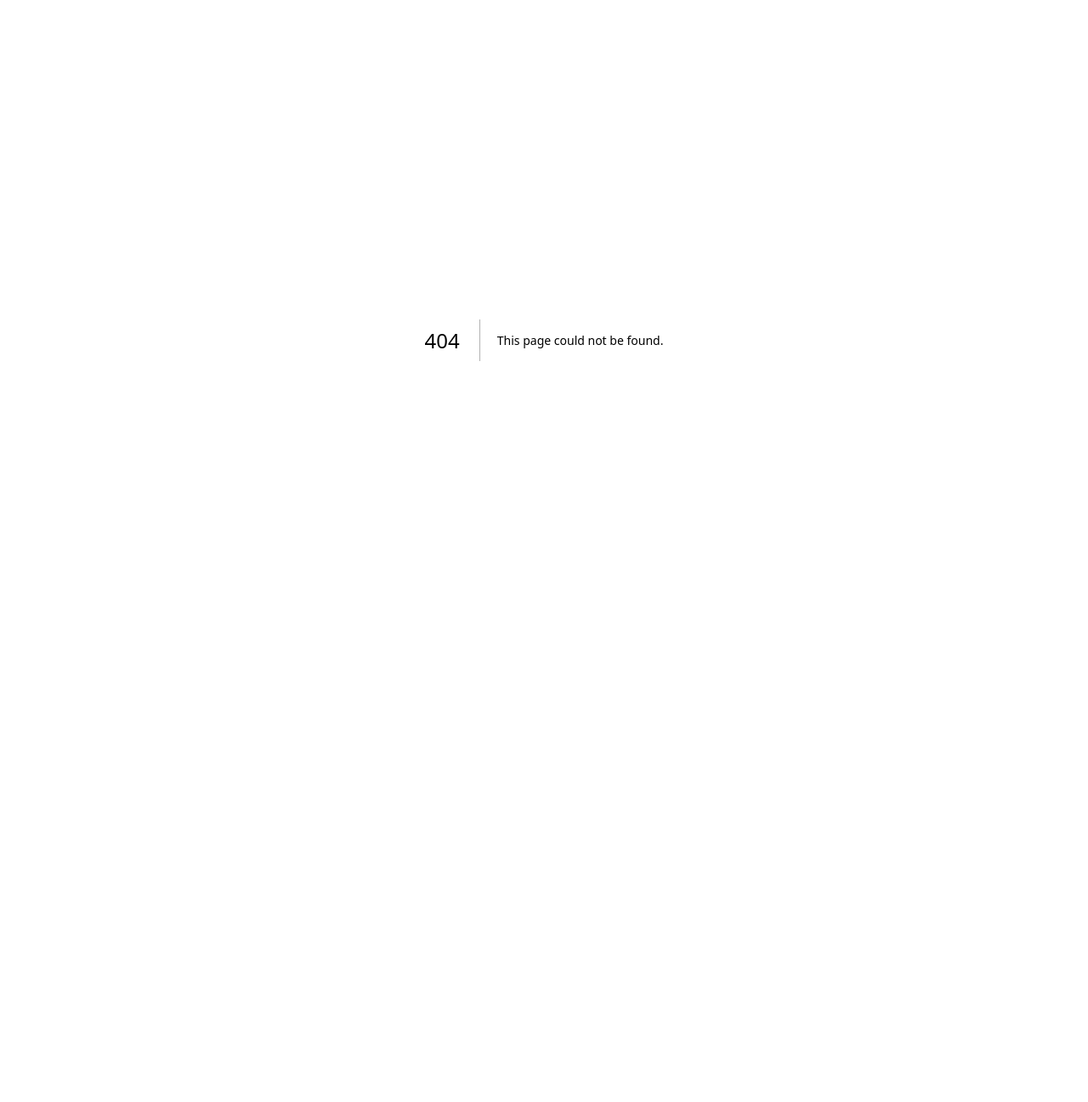
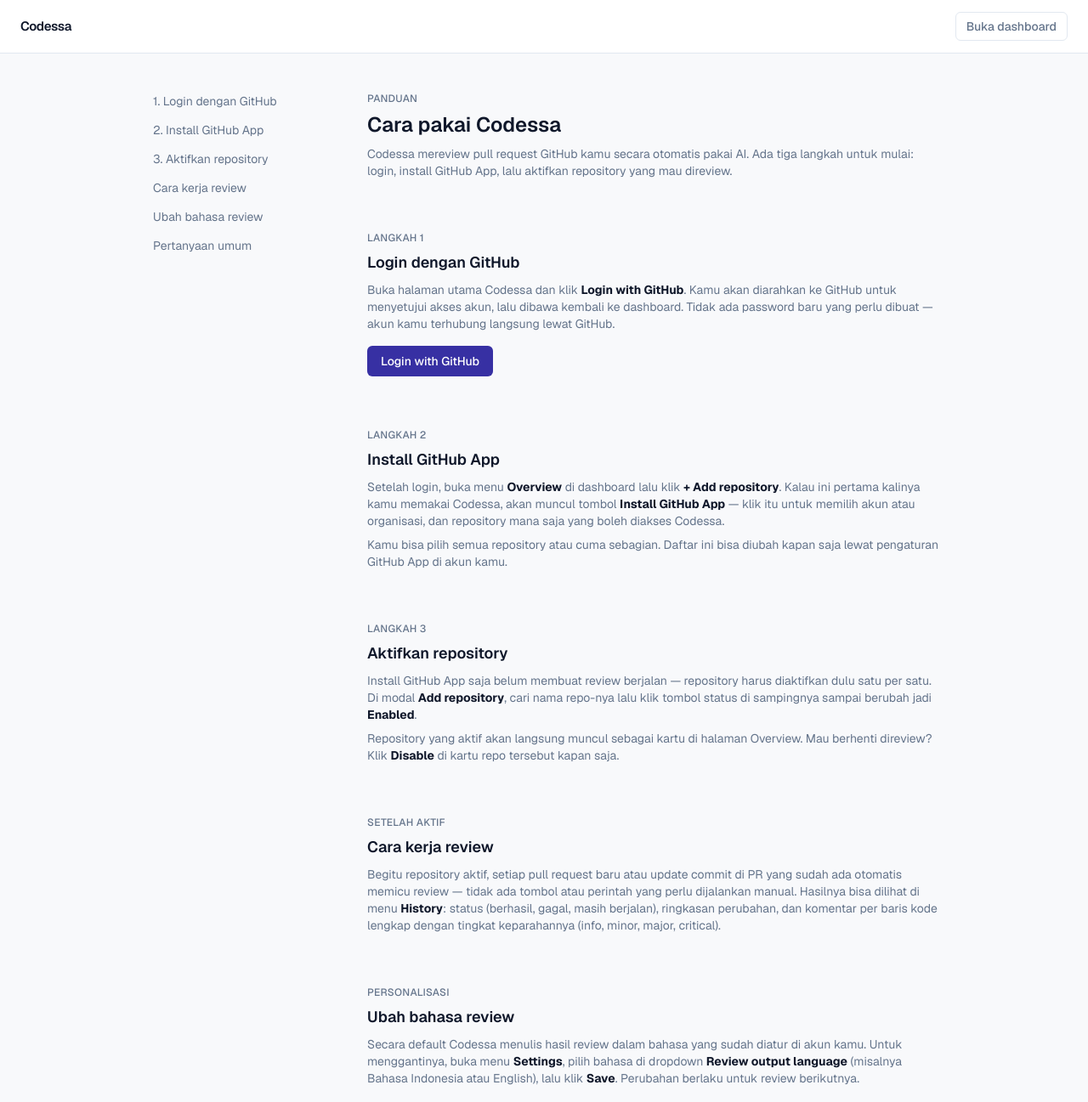
Before and after one commit to romiyusnandar/Codessa-Frontend, a Next.js app: page /docs in a window 1280 px wide. Before the commit this address had no page. Shown: the top 1297 px of the page at 85% size. Before the commit the page ends 800 px from the top, so only its background shows below. Built offline with nearby package versions, Linux system fonts and the light colour scheme; no server answers.

Commit message:
feat: create documentation page with navigation and GitHub login integration

```diff
--- /dev/null
+++ b/src/app/docs/page.tsx
@@ -0,0 +1,174 @@
+"use client";
+
+import Link from "next/link";
+import { loginWithGithub } from "@/lib/api";
+
+const nav = [
+  { href: "#login", label: "1. Login dengan GitHub" },
+  { href: "#install", label: "2. Install GitHub App" },
+  { href: "#enable", label: "3. Aktifkan repository" },
+  { href: "#reviews", label: "Cara kerja review" },
+  { href: "#language", label: "Ubah bahasa review" },
+  { href: "#faq", label: "Pertanyaan umum" },
+];
+
+export default function DocsPage() {
+  return (
+    <div className="flex min-h-screen flex-col bg-canvas">
+      <header className="flex items-center justify-between border-b border-line bg-white px-6 py-3.5">
+        <Link href="/" className="text-[15px] font-semibold tracking-tight text-ink">
+          Codessa
+        </Link>
+        <Link
+          href="/dashboard"
+          className="rounded-md border border-line px-3 py-1.5 text-sm font-medium text-ink-muted transition hover:border-ink/15 hover:bg-canvas hover:text-ink"
+        >
+          Buka dashboard
+        </Link>
+      </header>
+
+      <div className="mx-auto flex w-full max-w-5xl flex-1 gap-10 px-6 py-10 sm:px-10">
+        <nav className="sticky top-10 hidden h-fit w-56 shrink-0 flex-col gap-0.5 md:flex">
+          {nav.map((item) => (
+            <a
+              key={item.href}
+              href={item.href}
+              className="rounded-md px-3 py-1.5 text-sm text-ink-muted transition hover:bg-white hover:text-ink"
+            >
+              {item.label}
+            </a>
+          ))}
+        </nav>
+
+        <main className="flex min-w-0 flex-1 flex-col gap-14">
+          <div>
+            <span className="text-xs font-medium uppercase tracking-wide text-ink-muted">
+              Panduan
+            </span>
+            <h1 className="mt-1 text-2xl font-semibold text-ink">Cara pakai Codessa</h1>
+            <p className="mt-2 max-w-2xl text-sm text-ink-muted">
+              Codessa mereview pull request GitHub kamu secara otomatis pakai AI. Ada tiga
+              langkah untuk mulai: login, install GitHub App, lalu aktifkan repository yang
+              mau direview.
+            </p>
+          </div>
+
+          <section id="login" className="scroll-mt-10">
+            <span className="text-xs font-medium uppercase tracking-wide text-ink-muted">
+              Langkah 1
+            </span>
+            <h2 className="mt-1 text-lg font-semibold text-ink">Login dengan GitHub</h2>
+            <p className="mt-2 text-sm text-ink-muted">
+              Buka halaman utama Codessa dan klik <strong className="text-ink">Login with GitHub</strong>.
+              Kamu akan diarahkan ke GitHub untuk menyetujui akses akun, lalu dibawa kembali
+              ke dashboard. Tidak ada password baru yang perlu dibuat — akun kamu terhubung
+              langsung lewat GitHub.
+            </p>
+            <button
+              onClick={loginWithGithub}
+              className="mt-4 rounded-md bg-accent px-4 py-2 text-sm font-medium text-white transition hover:bg-accent/90"
+            >
+              Login with GitHub
+            </button>
+          </section>
+
+          <section id="install" className="scroll-mt-10">
+            <span className="text-xs font-medium uppercase tracking-wide text-ink-muted">
+              Langkah 2
+            </span>
+            <h2 className="mt-1 text-lg font-semibold text-ink">Install GitHub App</h2>
+            <p className="mt-2 text-sm text-ink-muted">
+              Setelah login, buka menu <strong className="text-ink">Overview</strong> di
+              dashboard lalu klik <strong className="text-ink">+ Add repository</strong>.
+              Kalau ini pertama kalinya kamu memakai Codessa, akan muncul tombol{" "}
+              <strong className="text-ink">Install GitHub App</strong> — klik itu untuk
+              memilih akun atau organisasi, dan repository mana saja yang boleh diakses
+              Codessa.
+            </p>
+            <p className="mt-2 text-sm text-ink-muted">
+              Kamu bisa pilih semua repository atau cuma sebagian. Daftar ini bisa diubah
+              kapan saja lewat pengaturan GitHub App di akun kamu.
+            </p>
+          </section>
+
+          <section id="enable" className="scroll-mt-10">
+            <span className="text-xs font-medium uppercase tracking-wide text-ink-muted">
+              Langkah 3
+            </span>
+            <h2 className="mt-1 text-lg font-semibold text-ink">Aktifkan repository</h2>
+            <p className="mt-2 text-sm text-ink-muted">
+              Install GitHub App saja belum membuat review berjalan — repository harus
+              diaktifkan dulu satu per satu. Di modal <strong className="text-ink">Add
+              repository</strong>, cari nama repo-nya lalu klik tombol status di
+              sampingnya sampai berubah jadi <strong className="text-ink">Enabled</strong>.
+            </p>
+            <p className="mt-2 text-sm text-ink-muted">
+              Repository yang aktif akan langsung muncul sebagai kartu di halaman Overview.
+              Mau berhenti direview? Klik <strong className="text-ink">Disable</strong> di
+              kartu repo tersebut kapan saja.
+            </p>
+          </section>
+
+          <section id="reviews" className="scroll-mt-10">
+            <span className="text-xs font-medium uppercase tracking-wide text-ink-muted">
+              Setelah aktif
+            </span>
+            <h2 className="mt-1 text-lg font-semibold text-ink">Cara kerja review</h2>
+            <p className="mt-2 text-sm text-ink-muted">
+              Begitu repository aktif, setiap pull request baru atau update commit di PR
+              yang sudah ada otomatis memicu review — tidak ada tombol atau perintah yang
+              perlu dijalankan manual. Hasilnya bisa dilihat di menu{" "}
+              <strong className="text-ink">History</strong>: status (berhasil, gagal,
+              masih berjalan), ringkasan perubahan, dan komentar per baris kode lengkap
+              dengan tingkat keparahannya (info, minor, major, critical).
+            </p>
+          </section>
+
+          <section id="language" className="scroll-mt-10">
+            <span className="text-xs font-medium uppercase tracking-wide text-ink-muted">
+              Personalisasi
+            </span>
+            <h2 className="mt-1 text-lg font-semibold text-ink">Ubah bahasa review</h2>
+            <p className="mt-2 text-sm text-ink-muted">
+              Secara default Codessa menulis hasil review dalam bahasa yang sudah diatur
+              di akun kamu. Untuk menggantinya, buka menu{" "}
+              <strong className="text-ink">Settings</strong>, pilih bahasa di dropdown{" "}
+              <strong className="text-ink">Review output language</strong> (misalnya Bahasa
+              Indonesia atau English), lalu klik <strong className="text-ink">Save</strong>.
+              Perubahan berlaku untuk review berikutnya.
+            </p>
+          </section>
+
+          <section id="faq" className="scroll-mt-10">
+            <h2 className="text-lg font-semibold text-ink">Pertanyaan umum</h2>
+            <div className="mt-4 flex flex-col gap-4">
+              {[
+                {
+                  q: "Apakah Codessa mendukung repository private?",
+                  a: "Bisa, selama repository itu dipilih saat instalasi GitHub App dan diaktifkan di Overview.",
+                },
+                {
+                  q: "Apakah review berjalan untuk bahasa pemrograman tertentu saja?",
+                  a: "Tidak, Codessa mendukung berbagai bahasa pemrograman — yang bisa diganti di Settings adalah bahasa penulisan hasil review, bukan bahasa kode yang direview.",
+                },
+                {
+                  q: "GitHub access saya kok muncul peringatan “Needs reauthorization”?",
+                  a: "Itu artinya izin akses GitHub kamu kedaluwarsa atau dicabut. Klik “Login again” di banner yang muncul, atau ulangi langkah Login dengan GitHub.",
+                },
+                {
+                  q: "Bagaimana cara berhenti direview untuk repo tertentu?",
+                  a: "Buka Overview, cari kartu repo-nya, lalu klik Disable. Repo langsung berhenti direview tanpa perlu uninstall GitHub App.",
+                },
+              ].map((item) => (
+                <div key={item.q} className="rounded-lg border border-line bg-white p-4 shadow-sm">
+                  <p className="text-sm font-medium text-ink">{item.q}</p>
+                  <p className="mt-1 text-sm text-ink-muted">{item.a}</p>
+                </div>
+              ))}
+            </div>
+          </section>
+        </main>
+      </div>
+    </div>
+  );
+}
--- a/src/app/page.tsx
+++ b/src/app/page.tsx
@@ -1,6 +1,7 @@
 "use client";
 
 import { Suspense } from "react";
+import Link from "next/link";
 import { useSearchParams } from "next/navigation";
 import { loginWithGithub } from "@/lib/api";
 
@@ -34,7 +35,7 @@
   if (!loginError) return null;
 
   return (
-    <div className="mx-auto mb-6 w-full max-w-2xl rounded-lg border border-red-200 bg-red-50 px-4 py-3 text-sm text-red-700">
+    <div className="mx-auto mb-6 w-full max-w-2xl rounded-lg border border-rust/25 bg-rust-soft px-4 py-3 text-sm text-rust">
       Login gagal: {loginError}
     </div>
   );
@@ -42,45 +43,71 @@
 
 export default function LandingPage() {
   return (
-    <main className="flex flex-1 flex-col items-center justify-center bg-gradient-to-b from-slate-50 to-white px-6 py-16">
+    <div className="flex flex-1 flex-col bg-canvas">
+      <header className="flex items-center justify-between border-b border-line bg-white px-6 py-3.5">
+        <span className="text-[15px] font-semibold tracking-tight text-ink">Codessa</span>
+        <div className="flex items-center gap-3">
+          <Link
+            href="/docs"
+            className="text-sm font-medium text-ink-muted transition hover:text-ink"
+          >
+            Documentation
+          </Link>
+          <button
+            onClick={loginWithGithub}
+            className="rounded-md border border-line px-3 py-1.5 text-sm font-medium text-ink transition hover:border-ink/15 hover:bg-canvas"
+          >
+            Login with GitHub
+          </button>
+        </div>
+      </header>
+
+      <main className="flex flex-1 flex-col items-center justify-center px-6 py-16">
         <Suspense fallback={null}>
           <LoginErrorBanner />
         </Suspense>
 
         <section className="flex max-w-2xl flex-col items-center text-center">
-        <span className="mb-4 rounded-full bg-indigo-100 px-3 py-1 text-xs font-semibold text-indigo-700">
+          <span className="mb-4 rounded-md bg-accent-soft px-3 py-1 text-xs font-medium text-accent">
             AI Pull Request Review
           </span>
-        <h1 className="text-4xl font-bold tracking-tight text-slate-900 sm:text-5xl">
-          Codessa
-        </h1>
-        <p className="mt-4 text-lg text-slate-600">
+          <h1 className="text-4xl font-bold tracking-tight text-ink sm:text-5xl">Codessa</h1>
+          <p className="mt-4 text-lg text-ink-muted">
             AI yang otomatis review pull request GitHub kamu, untuk bahasa program apa pun.
             Tinggal install, dan setiap PR baru langsung mendapat review.
           </p>
 
+          <div className="mt-8 flex flex-wrap items-center justify-center gap-3">
             <button
               onClick={loginWithGithub}
-          className="mt-8 inline-flex items-center gap-2 rounded-lg bg-slate-900 px-6 py-3 text-base font-semibold text-white shadow-sm transition hover:bg-slate-700"
+              className="inline-flex items-center gap-2 rounded-md bg-accent px-6 py-3 text-base font-semibold text-white shadow-sm transition hover:bg-accent/90"
             >
               <svg viewBox="0 0 16 16" className="h-5 w-5 fill-current" aria-hidden="true">
                 <path d="M8 0C3.58 0 0 3.58 0 8c0 3.54 2.29 6.53 5.47 7.59.4.07.55-.17.55-.38 0-.19-.01-.82-.01-1.49-2.01.37-2.53-.49-2.69-.94-.09-.23-.48-.94-.82-1.13-.28-.15-.68-.52-.01-.53.63-.01 1.08.58 1.23.82.72 1.21 1.87.87 2.33.66.07-.52.28-.87.51-1.07-1.78-.2-3.64-.89-3.64-3.95 0-.87.31-1.59.82-2.15-.08-.2-.36-1.02.08-2.12 0 0 .67-.21 2.2.82.64-.18 1.32-.27 2-.27.68 0 1.36.09 2 .27 1.53-1.04 2.2-.82 2.2-.82.44 1.1.16 1.92.08 2.12.51.56.82 1.27.82 2.15 0 3.07-1.87 3.75-3.65 3.95.29.25.54.73.54 1.48 0 1.07-.01 1.93-.01 2.2 0 .21.15.46.55.38A8.013 8.013 0 0 0 16 8c0-4.42-3.58-8-8-8z" />
               </svg>
               Login with GitHub
             </button>
+            <Link
+              href="/docs"
+              className="inline-flex items-center gap-2 rounded-md border border-line bg-white px-6 py-3 text-base font-semibold text-ink shadow-sm transition hover:border-ink/15 hover:bg-canvas"
+            >
+              Baca dokumentasi
+            </Link>
+          </div>
         </section>
 
         <section className="mt-20 grid w-full max-w-4xl grid-cols-1 gap-6 sm:grid-cols-2">
           {features.map((feature) => (
             <div
               key={feature.title}
-            className="rounded-xl border border-slate-200 bg-white p-6 shadow-sm"
+              className="rounded-lg border border-line bg-white p-6 shadow-sm"
             >
-            <h3 className="font-semibold text-slate-900">{feature.title}</h3>
-            <p className="mt-2 text-sm text-slate-600">{feature.description}</p>
+              <h3 className="font-semibold text-ink">{feature.title}</h3>
+              <p className="mt-2 text-sm text-ink-muted">{feature.description}</p>
             </div>
           ))}
         </section>
       </main>
+    </div>
   );
 }
```
Lines whose indentation alone changed are shown as unchanged.
